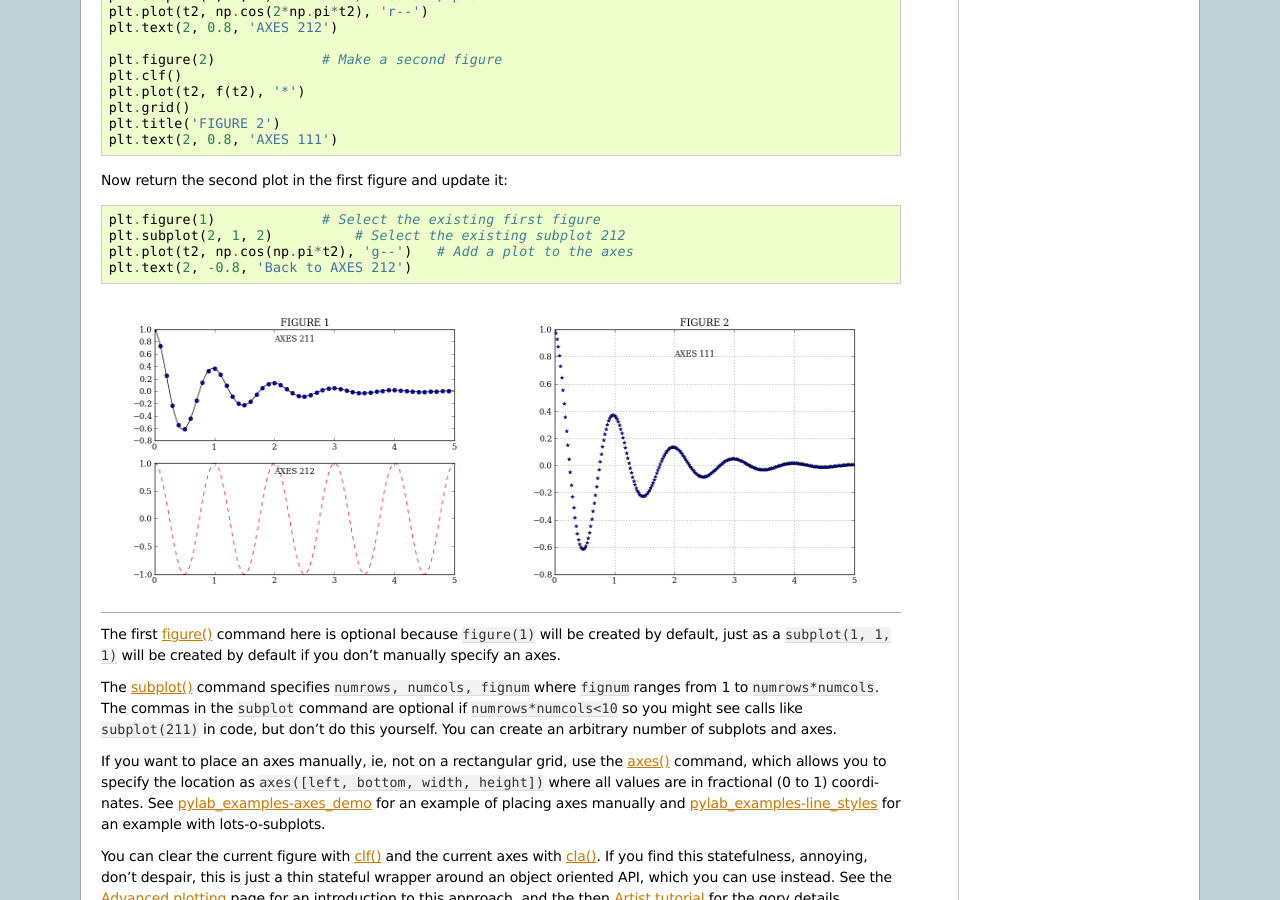
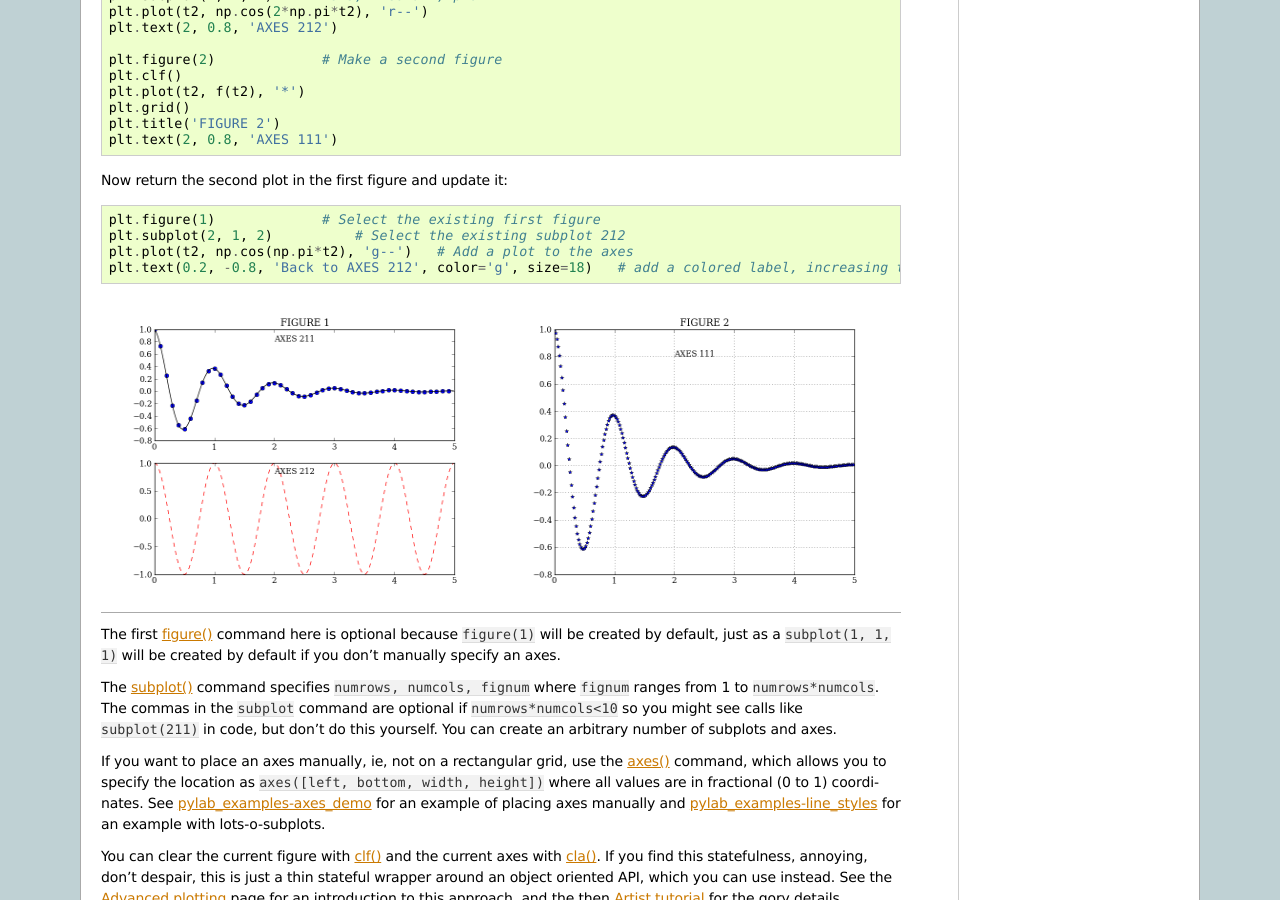
Before and after one commit to python4astronomers/python4astronomers, a Sphinx documentation site: the page built from source/plotting/matplotlib.rst, in a window 1280 px wide and 900 px high, scrolled down 6527 px. Built offline with Sphinx 7.4.7, drawn with Linux system fonts in a browser that asks for light colours; formulas are drawn with MathJax 3.

Commit message:
Add color/size attributes to text example

```diff
--- a/source/plotting/matplotlib.rst
+++ b/source/plotting/matplotlib.rst
@@ -478,7 +478,7 @@
   plt.figure(1)             # Select the existing first figure
   plt.subplot(2, 1, 2)          # Select the existing subplot 212
   plt.plot(t2, np.cos(np.pi*t2), 'g--')   # Add a plot to the axes
-  plt.text(2, -0.8, 'Back to AXES 212')
+  plt.text(0.2, -0.8, 'Back to AXES 212', color='g', size=18)   # add a colored label, increasing the font size
 
 +--------------------------+---------------------------+
 |.. image:: mult_figs1.png |.. image:: mult_figs2.png  |
```
